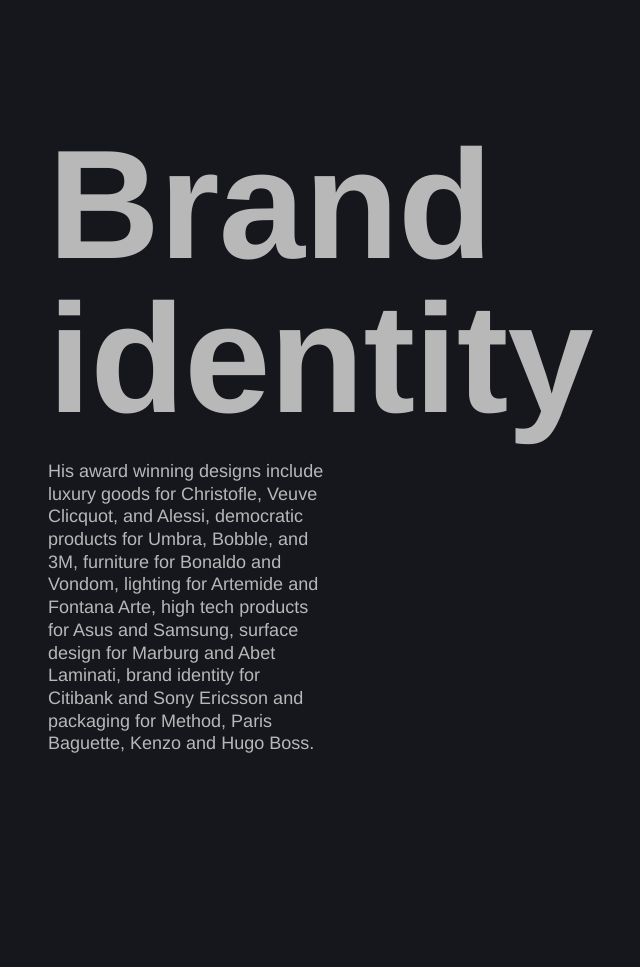
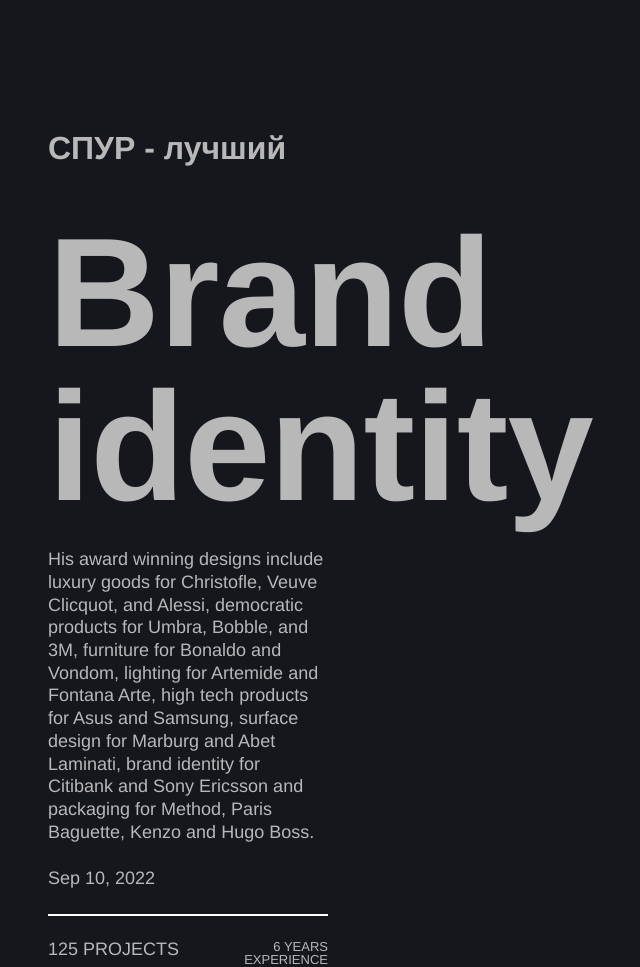
Before and after one commit to GlebShishov/glebshishov.github.io, a Jekyll site: the page built from _posts/2022-09-11-test.md, in a window 1280 px wide and 967 px high. Shown: the whole window, without its empty margins (46-686 px from the left). Built offline with Jekyll 4.4.1, drawn with Linux system fonts in a browser that asks for light colours.

Commit message:
fix project tempate

```diff
--- a/_layouts/project-template.html
+++ b/_layouts/project-template.html
@@ -10,25 +10,21 @@ layout: default
     <div class="container project-container">
       <div class="project-info-container">
         <div class="project-page-info">
-<!--          {{ content }}-->
-<!--          <h1>Brand identity</h1>-->
-<!--          <p>His award winning designs include luxury goods for Christofle, Veuve Clicquot, and Alessi, democratic products for Umbra, Bobble, and 3M, furniture for Bonaldo and Vondom, lighting for Artemide and Fontana Arte, high tech products for Asus and Samsung, surface design for Marburg and Abet Laminati, brand identity for Citibank and Sony Ericsson and packaging for Method, Paris Baguette, Kenzo and Hugo Boss.-->
-<!--            images:</p>-->
-<!--          <p class="project-name">{{ page.title }}</p>-->
-<!--          <p class="projet-type">{{ page.categories }}</p>-->
-<!--          <p>{{ page.date | date: "%b %-d, %Y" }}{% if page.author %} • {{ page.author }}{% endif %}{% if page.meta %} • {{ page.meta }}{% endif %}</p>-->
-<!--          <div class="stats-container">-->
-<!--            <div class="info-container">-->
-<!--              <div class="info-line"></div>-->
-<!--              <div class="info-stats">-->
-<!--                <p class="info-sub">125 projects</p>-->
-<!--                <p class="info-time">6 years<br>experience</p>-->
-<!--              </div>-->
-<!--            </div>-->
-<!--          </div>-->
-<!--        </div>-->
-<!--      </div>-->
-      {{ content }}
+          <p class="project-name">{{ page.title }}</p>
+          <p class="projet-type">{{ page.subtitle }}</p>
+          {{ content }}
+          <p>{{ page.date | date: "%b %-d, %Y" }}{% if page.author %} • {{ page.author }}{% endif %}{% if page.meta %} • {{ page.meta }}{% endif %}</p>
+          <div class="stats-container">
+            <div class="info-container">
+              <div class="info-line"></div>
+              <div class="info-stats">
+                <p class="info-sub">125 projects</p>
+                <p class="info-time">6 years<br>experience</p>
+              </div>
+            </div>
+          </div>
+        </div>
+      </div>
       <div class="project-img-container">
         {% for image_url in page.images %}
         <img class="project-img-big" src="{{ image_url }}" alt="{{ page.title}}-img">
```
Also changed, not shown: _posts/2022-09-10-test.md (+2 -4 lines).
